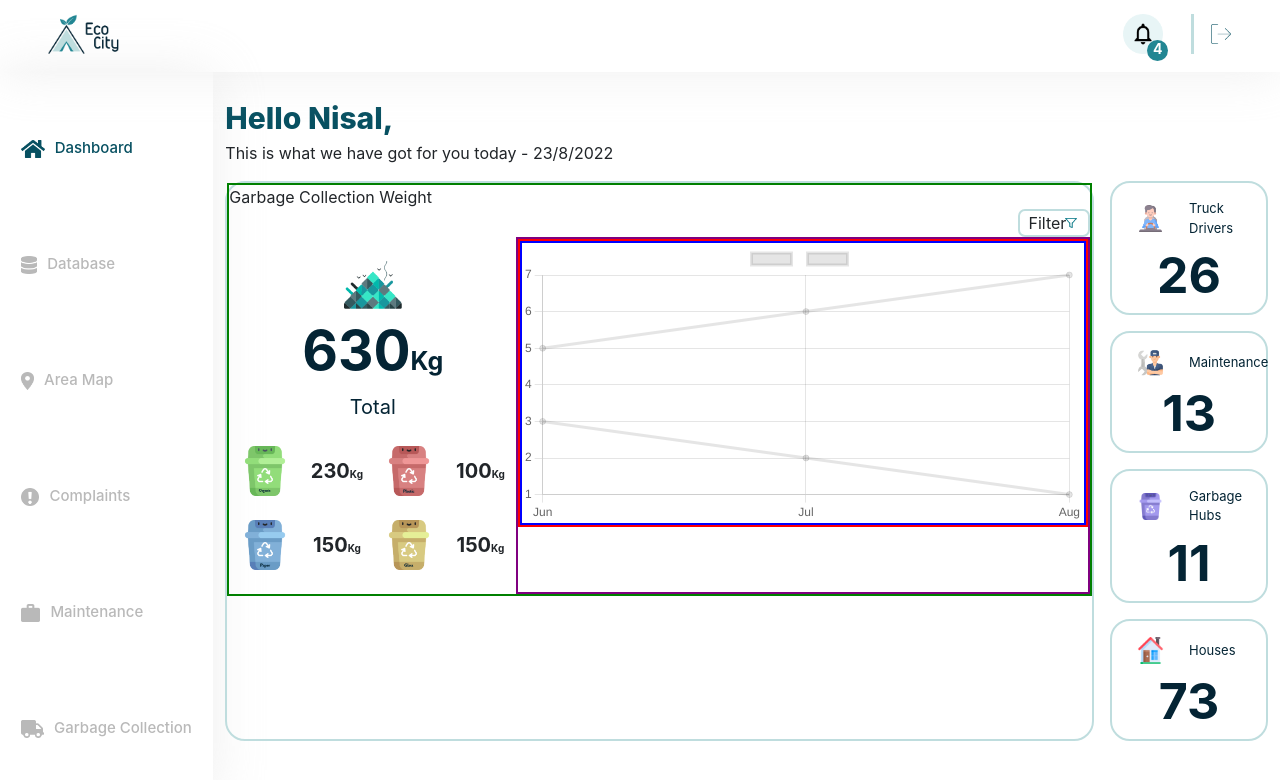
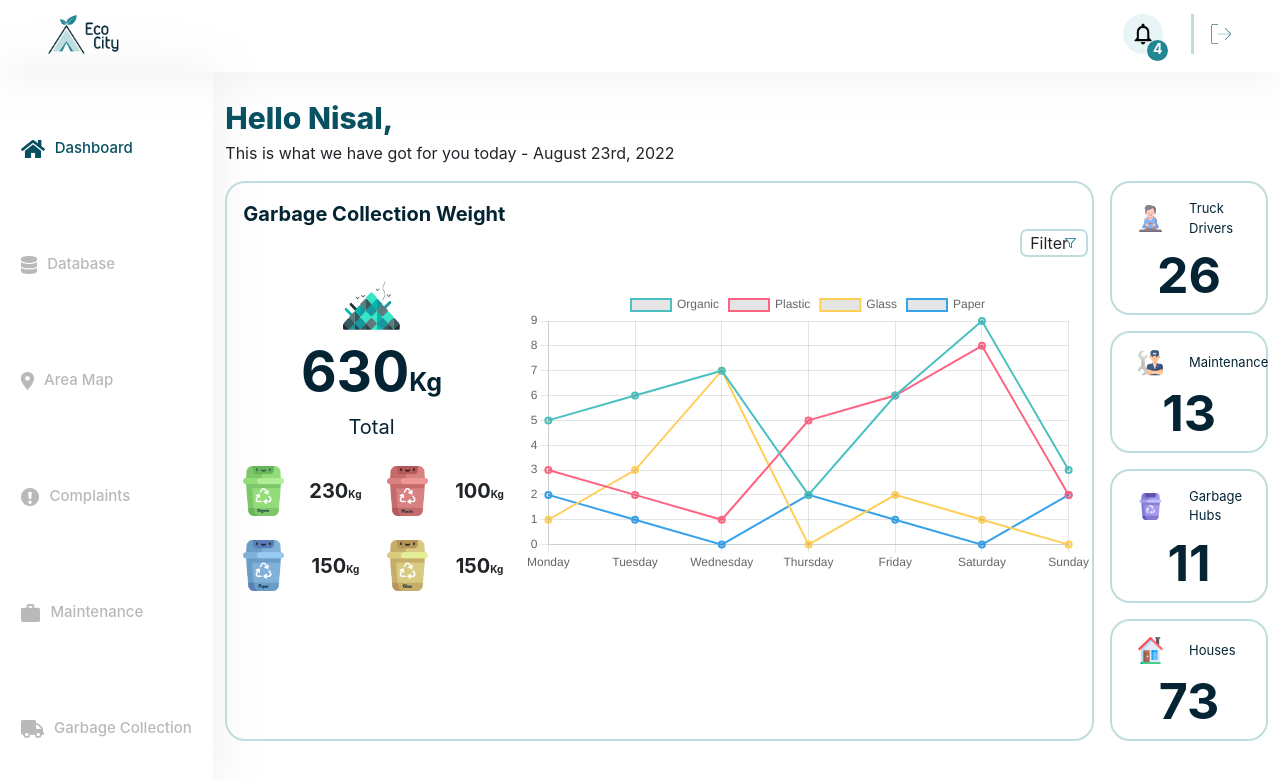
Before and after one commit to IsuruVihan/EcoCity, a React (Create React App) app in the folder admin/: page /dashboard in a window 1280 px wide. Shown: the top 780 px of the page. Built offline with nearby package versions, Linux system fonts and the light colour scheme.

Commit message:
Dashboard-Changed the date format.

```diff
--- a/admin/package.json
+++ b/admin/package.json
@@ -11,6 +11,7 @@
     "chart.js": "^3.9.1",
     "faker": "^6.6.6",
     "firebase": "^9.9.0",
+    "moment": "^2.29.4",
     "react": "^18.2.0",
     "react-bootstrap": "^2.4.0",
     "react-chartjs-2": "^4.3.1",
--- a/admin/src/pages/Dashboard/Dashboard.js
+++ b/admin/src/pages/Dashboard/Dashboard.js
@@ -5,29 +5,29 @@ import CountCard from "./cards/CountCard";
 import WeightCard from "./cards/WeightCard";
 import GarbageCollectionWeightGraph from "./graphs/GarbageCollectionWeightGraph";
 import GarbageCollectionWeightFilter from "./filters/GarbageCollectionWeightFilter";
+import Moment from 'moment';
 import SideNav from "../../common/SideNav";
 import Header from "../../common/Header";
 import Footer from "../../common/Footer";
 
 const Dashboard = () => {
-
-    const current = new Date();
-    const date = `${current.getDate()}/${current.getMonth()+1}/${current.getFullYear()}`;
+    const formatDate = Moment().format('MMMM Do, YYYY');
 
     return (
         <Col className='' lg={10}>
             <Row className="m-0">
                 <Col className="p-0 mt-4" style={{
                     fontWeight: 800, fontSize: 30, color: '#075061'}} sm={12}>Hello Nisal,</Col>
-                <Col className="p-0 mb-3" sm={12}>This is what we have got for you today - {date}</Col>
+                <Col className="p-0 mb-3" sm={12}>This is what we have got for you today - {formatDate}</Col>
                 <Col lg={10} className="p-0" style={{border: '2px solid #BFDDDE', borderRadius: '20px'}}>
-                    <Row className="m-0" style={{border: '2px solid green'}}>
-                        <Col lg={12} className="p-0">Garbage Collection Weight</Col>
+                    <Row className="m-0">
+                        <Col lg={12} className="p-0 mt-3 ms-3"
+                             style={{fontWeight: 700, fontSize: 20, color: '#042434'}}>Garbage Collection Weight</Col>
                         <Col lg={12} className="p-0"><GarbageCollectionWeightFilter/></Col>
                         <Col lg={12} className="p-0">
                             <Row className="m-0">
                                 <Col lg={4} className="p-0"><WeightCard/></Col>
-                                <Col lg={8} className="p-0" style={{border: '2px solid purple'}}><GarbageCollectionWeightGraph/></Col>
+                                <Col lg={8} className="p-0 mt-3"><GarbageCollectionWeightGraph/></Col>
                             </Row>
                         </Col>
                     </Row>
--- a/admin/src/pages/Dashboard/filters/GarbageCollectionWeightFilter.js
+++ b/admin/src/pages/Dashboard/filters/GarbageCollectionWeightFilter.js
@@ -14,8 +14,8 @@ const GarbageCollectionWeightFilter = () => {
     <Container>
         <Row className="p-0">
             <Col lg={11} className="p-0"></Col>
-            <Col lg={1}>
-                <Row className="p-0" onClick={() => setOpen(!open)}
+            <Col lg={1} className="p-0">
+                <Row className="m-0 me-1" onClick={() => setOpen(!open)}
                      style={{border: '2px solid #BFDDDE', borderRadius: 7, cursor: "pointer"}}>
                     <Col className="p-0 ps-2" aria-controls="example-collapse-text" aria-expanded={open} xs="6">Filter</Col>
                     <Col className="p-0 d-flex align-items-center justify-content-center" style={{textAlign: "right"}}>
--- a/admin/src/pages/Dashboard/graphs/GarbageCollectionWeightGraph.js
+++ b/admin/src/pages/Dashboard/graphs/GarbageCollectionWeightGraph.js
@@ -25,22 +25,40 @@ ChartJS.register(
 const GarbageCollectionWeightGraph = () => {
   return (
     <Container className="p-0">
-      <Row className="m-0" style={{border: '2px solid red'}}>
-        <Col className="p-0" style={{border: '2px solid blue'}}>
+      <Row className="m-0 mt-3">
+        <Col className="p-0 ms-2">
           <Line
             datasetIdKey='id'
             data={{
-              labels: ['Jun', 'Jul', 'Aug'],
+              labels: ['Monday', 'Tuesday', 'Wednesday', 'Thursday', 'Friday', 'Saturday', 'Sunday'],
               datasets: [
                 {
                   id: 1,
-                  label: '',
-                  data: [5, 6, 7],
+                  label: 'Organic',
+                  data: [5, 6, 7, 2, 6, 9, 3],
+                  borderColor: 'rgb(75, 192, 192)',
+                  borderWidth: 2,
                 },
                 {
                   id: 2,
-                  label: '',
-                  data: [3, 2, 1],
+                  label: 'Plastic',
+                  data: [3, 2, 1, 5, 6, 8, 2],
+                  borderColor: 'rgb(255, 99, 132)',
+                  borderWidth: 2,
+                },
+                {
+                  id: 3,
+                  label: 'Glass',
+                  data: [1, 3, 7, 0, 2, 1, 0],
+                  borderColor: 'rgb(255, 206, 86)',
+                  borderWidth: 2,
+                },
+                {
+                  id: 4,
+                  label: 'Paper',
+                  data: [2, 1, 0, 2, 1, 0, 2],
+                  borderColor: 'rgb(54, 162, 235)',
+                  borderWidth: 2,
                 },
               ],
             }}
```
Also changed, not shown: 1 other file (tests, documents, lock files or other folders).
